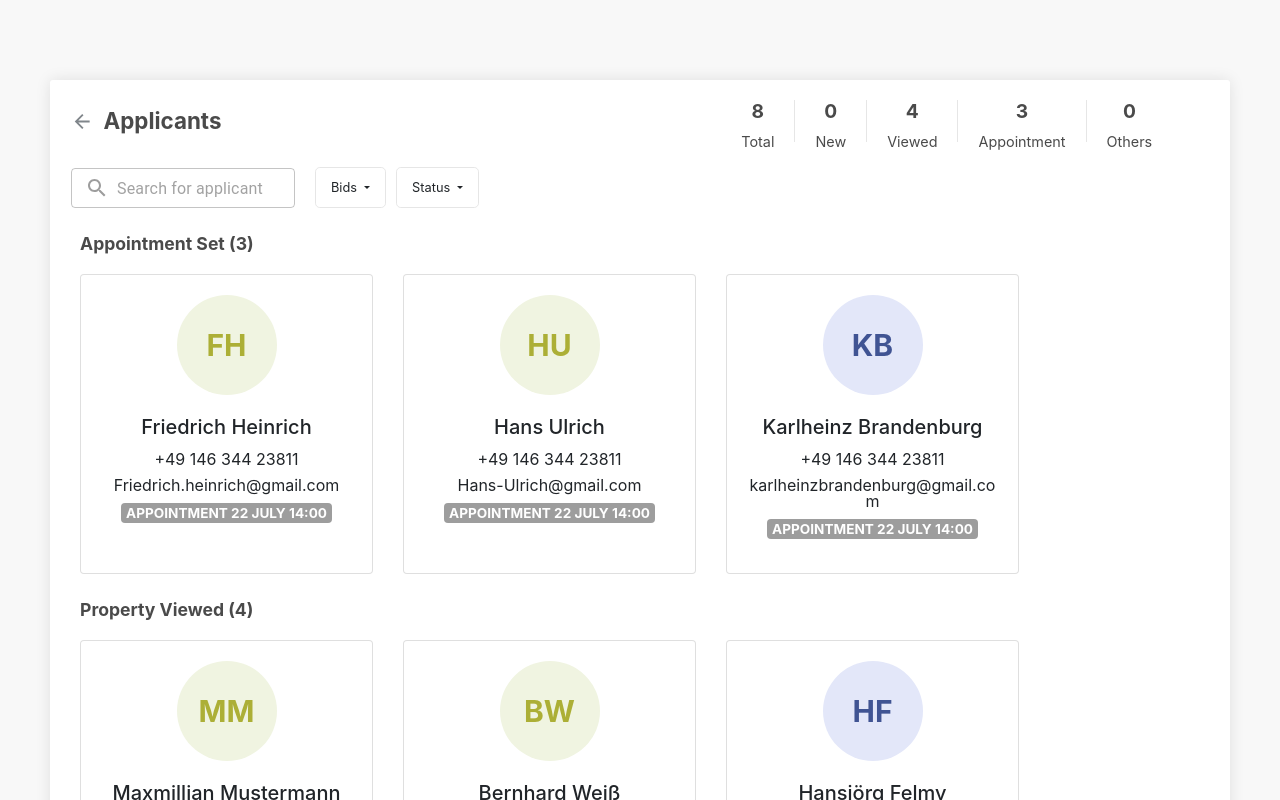
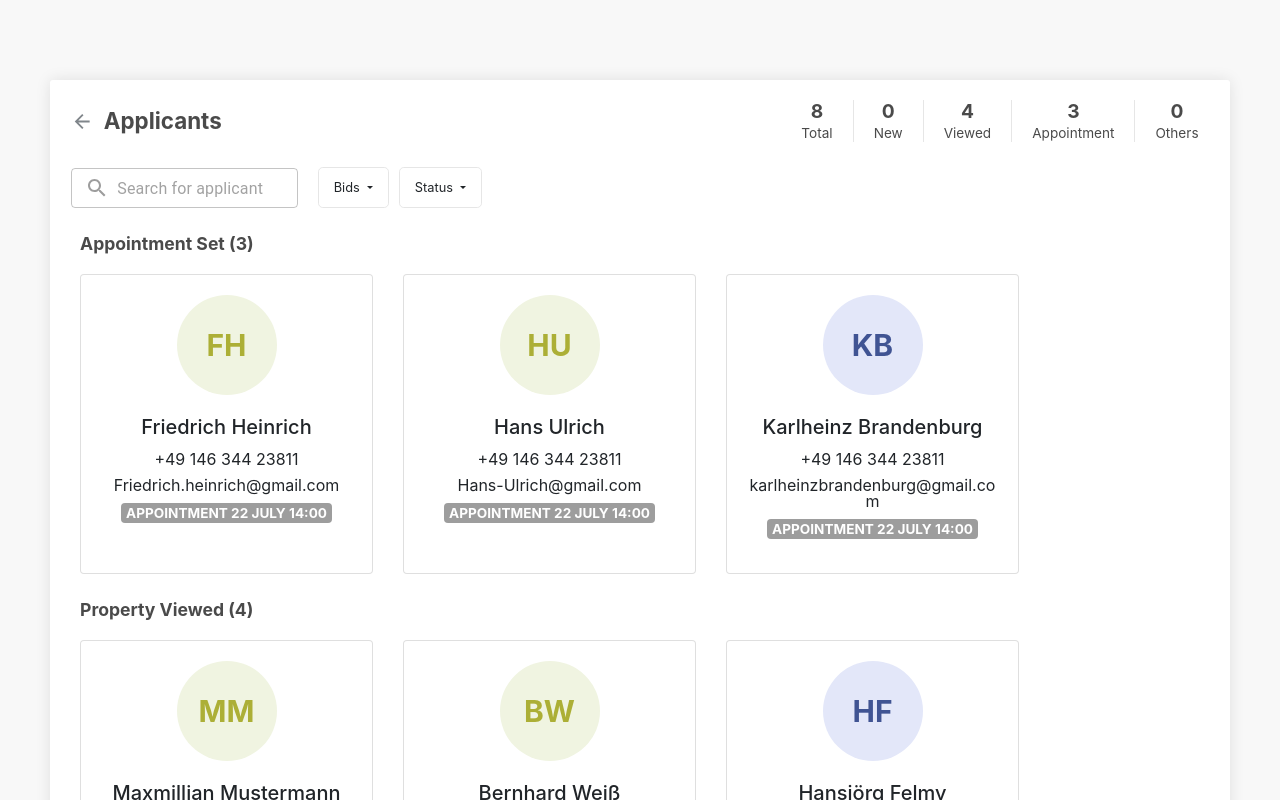
Before and after one commit to DariusPirvulescu/react-applicants, a React (Create React App) app: page /page in a window 1280 px wide. Shown: the top 800 px of the page. Built offline with nearby package versions, Linux system fonts and the light colour scheme.

Commit message:
styled Counters comp

```diff
--- a/src/components/Content/GroupedLists/Couters/Counters.scss
+++ b/src/components/Content/GroupedLists/Couters/Counters.scss
@@ -3,7 +3,7 @@
 .counters {
   display: flex;
   justify-content: flex-end;
-  width: 90%;
+  width: 98%;
   height: 42px;
   text-align: center;
 
@@ -13,19 +13,18 @@
 
   div {
     border-left: 1px solid #E6E6E6;
-
     padding: 0 20px;
-
   }
 
   h1 {
     color: $title;
     font-size: 1.2rem;
     font-weight: bold;
+    margin: 0;
   }
 
   p {
-    font-size: 0.9rem;
+    font-size: 0.85rem;
     color: $title;
   }
 }
```
Also changed, not shown: src/components/Content/index.jsx (+0 -10 lines).
